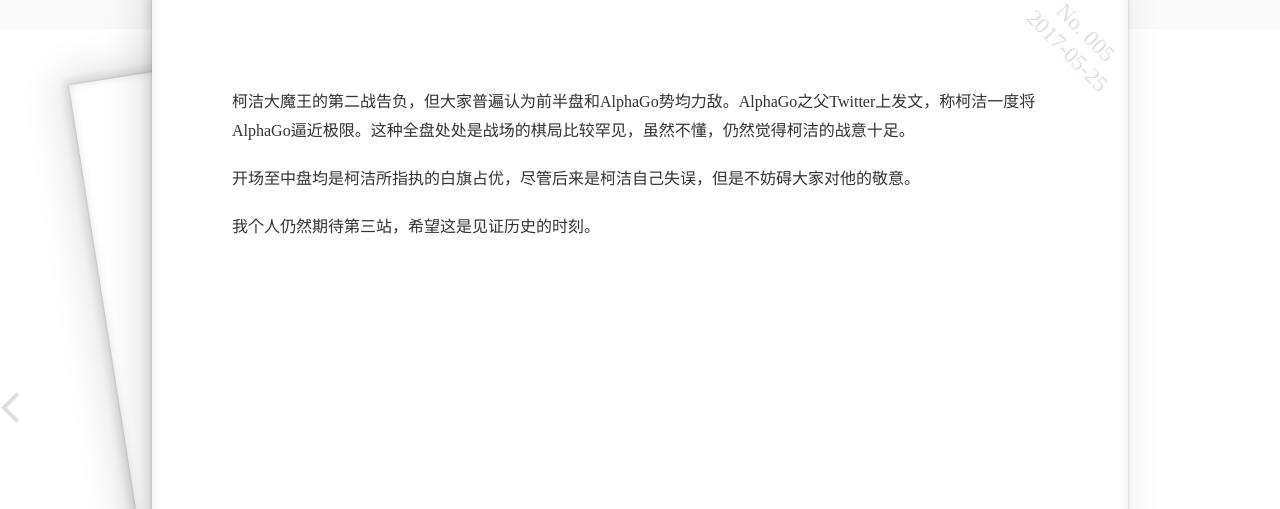
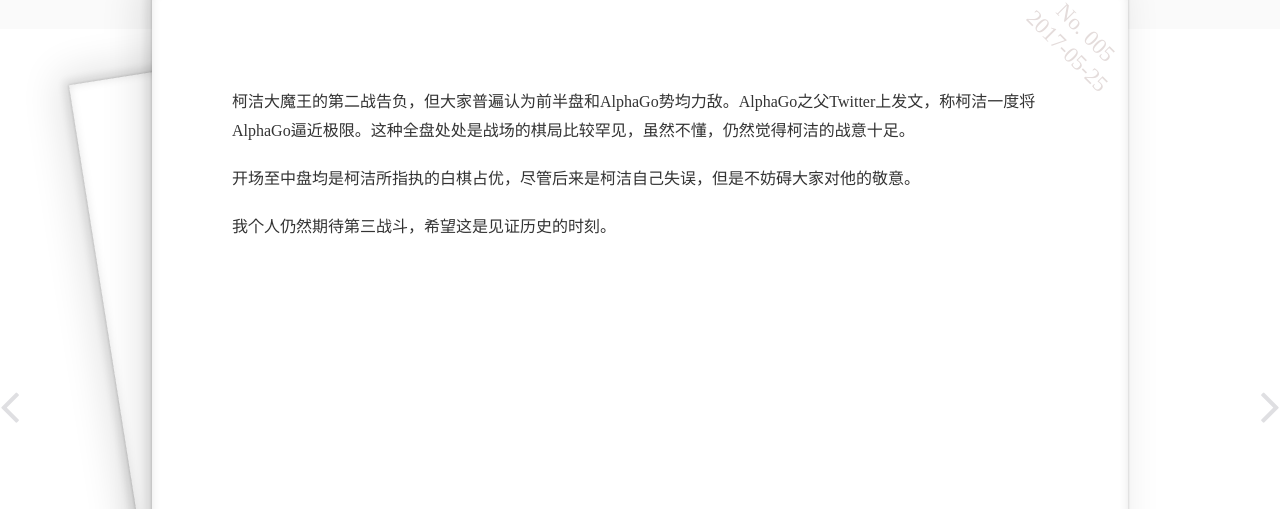
Before and after one commit to SilenceOverflow/diary, a Jekyll site: the page built from _posts/2017-05-25-slientsummer-daily-005.md, in a window 1280 px wide. Shown: the part 118-627 px from the top of the page. Built offline with Jekyll 4.4.1, drawn with Linux system fonts in a browser that asks for light colours.

Commit message:
add post

```diff
--- a/_posts/2017-05-25-slientsummer-daily-005.md
+++ b/_posts/2017-05-25-slientsummer-daily-005.md
@@ -8,6 +8,6 @@
 
 柯洁大魔王的第二战告负，但大家普遍认为前半盘和AlphaGo势均力敌。AlphaGo之父Twitter上发文，称柯洁一度将AlphaGo逼近极限。这种全盘处处是战场的棋局比较罕见，虽然不懂，仍然觉得柯洁的战意十足。
 
-开场至中盘均是柯洁所指执的白旗占优，尽管后来是柯洁自己失误，但是不妨碍大家对他的敬意。
+开场至中盘均是柯洁所指执的白棋占优，尽管后来是柯洁自己失误，但是不妨碍大家对他的敬意。
 
-我个人仍然期待第三站，希望这是见证历史的时刻。
+我个人仍然期待第三战斗，希望这是见证历史的时刻。
```
Also changed, not shown: _posts/2017-05-24-slientsummer-daily-003.md (deleted, +0 -11 lines), _posts/2017-05-26-slientsummer-daily-006.md (added, +13 -0 lines), _posts/2017-05-27-slientsummer-daily-007.md (added, +15 -0 lines).
